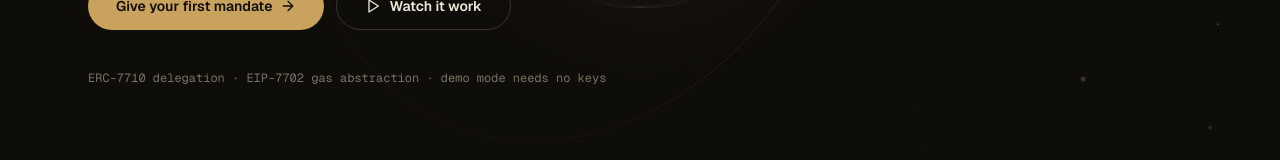
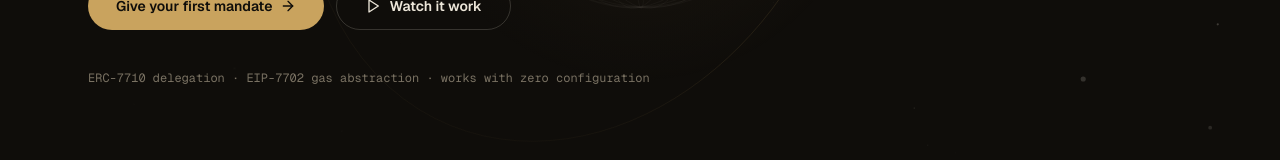
Before and after one commit to artomily/regent, a Next.js app in the folder frontend/: page / in a window 1280 px wide. Shown: the part 517-677 px from the top of the page. Built offline with nearby package versions, Linux system fonts and the light colour scheme.

Commit message:
fix: update demo mode description to clarify zero configuration requirement

```diff
--- a/frontend/app/page.tsx
+++ b/frontend/app/page.tsx
@@ -146,7 +146,7 @@ export default function Landing() {
                 </Link>
               </div>
               <p className="animate-rise mt-10 font-mono text-xs text-dim [animation-delay:320ms]">
-                ERC-7710 delegation · EIP-7702 gas abstraction · demo mode needs no keys
+                ERC-7710 delegation · EIP-7702 gas abstraction · works with zero configuration
               </p>
             </div>
           </div>
```
